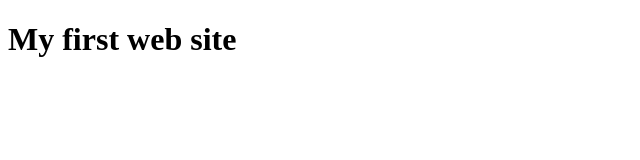
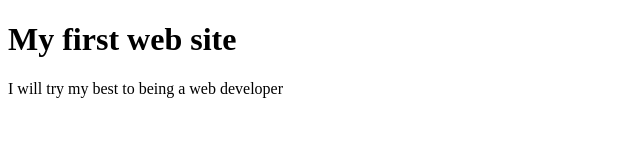
Before and after one commit to rubelranaj/web-1, a plain HTML site: page index.html in a window 1280 px wide. Shown: the whole page, without its empty margins (0-640 px from the left). Drawn offline with Linux system fonts and the light colour scheme.

Commit message:
My wish added

```diff
--- a/index.html
+++ b/index.html
@@ -8,5 +8,6 @@
 </head>
 <body>
     <h1>My first web site</h1>
+    <p>I will try my best to being a web developer</p>
 </body>
 </html>
```
